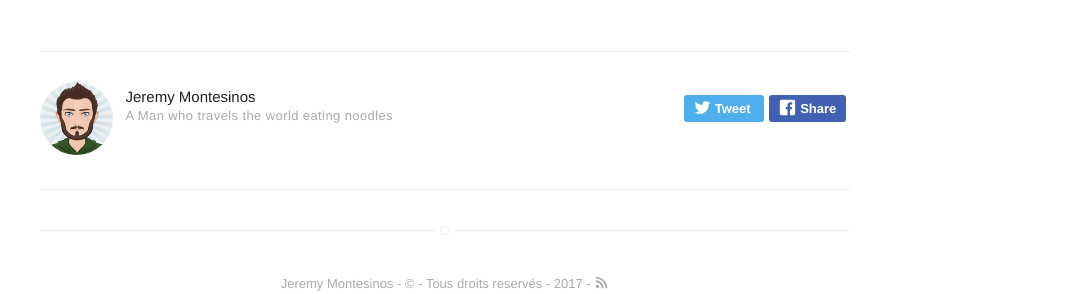
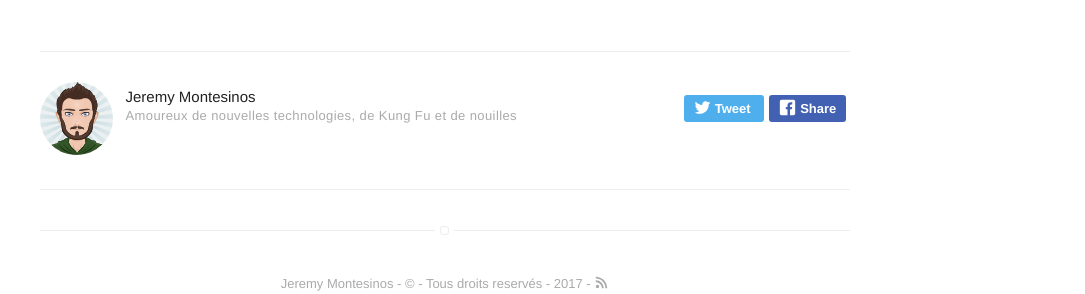
Before and after one commit to mjerem34/mjerem34.github.io, a Jekyll site: the page built from _posts/2015-02-02-hs8-polymorphisme-initiation-a-ruby.markdown, in a window 1280 px wide. Shown: the part 730-1024 px from the top of the page, without its empty margins (195-1280 px from the left). Built offline with Jekyll 4.4.1, drawn with Linux system fonts in a browser that asks for light colours.

Commit message:
changed bio author

```diff
--- a/_config.yml
+++ b/_config.yml
@@ -55,7 +55,7 @@ email: mjerem34@protonmail.com
 authors:
     jeremy:
         name: Jeremy Montesinos
-        bio: A Man who travels the world eating noodles
+        bio: Amoureux de nouvelles technologies, de Kung Fu et de nouilles
         external-image: false
         picture: assets/images/myAvatar.svg
         twitter: jeremM34
```
